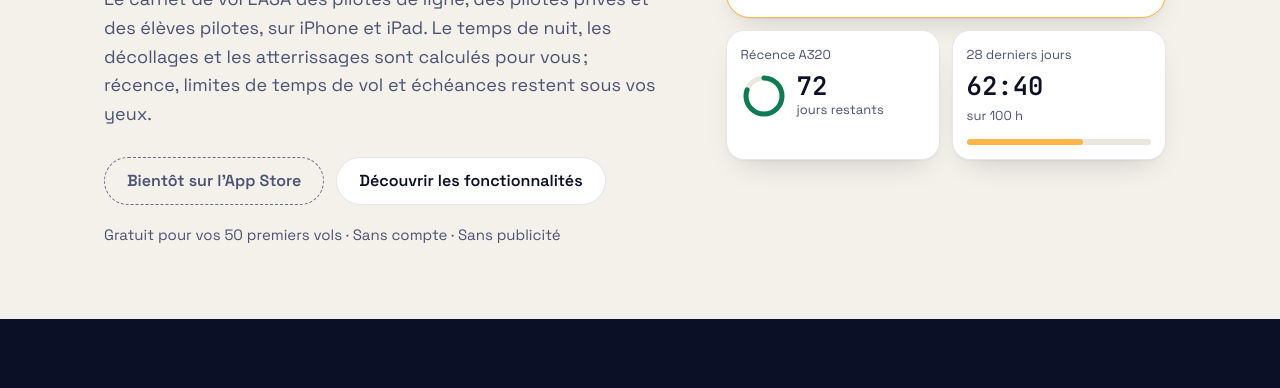
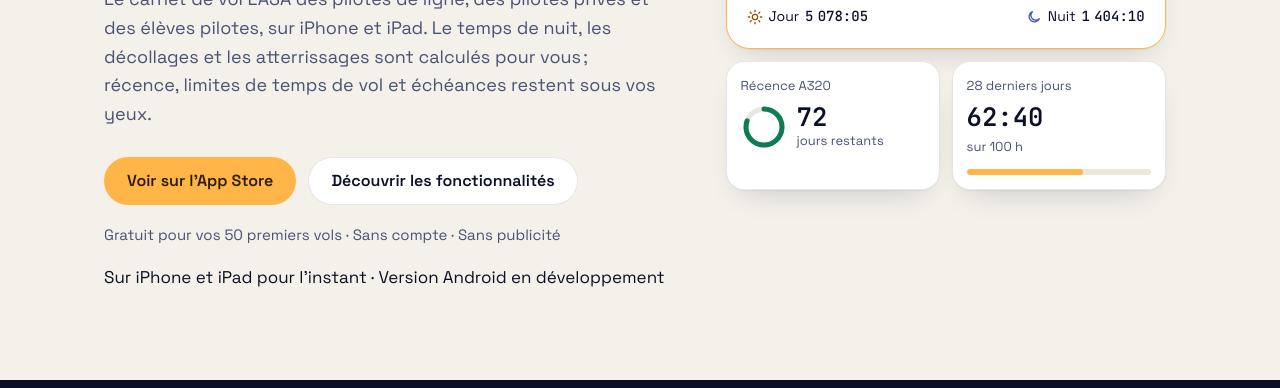
Before and after one commit to norn-studio/norn-studio.github.io, a plain HTML site: page flare/fr/index.html in a window 1280 px wide. Shown: the part 392-780 px from the top of the page. Drawn offline with Linux system fonts and the light colour scheme.

Commit message:
Flare : pages françaises (App Store, Android en développement)

```diff
--- a/flare/fr/index.html
+++ b/flare/fr/index.html
@@ -19,6 +19,7 @@
 <link rel="icon" type="image/png" sizes="32x32" href="../assets/img-favicon-32.png" />
 <link rel="apple-touch-icon" href="../assets/img-apple-touch-icon.png" />
 <link rel="stylesheet" href="../assets/style.css" />
+<meta name="apple-itunes-app" content="app-id=6823144766" />
 <meta property="og:type" content="website" />
 <meta property="og:site_name" content="Flare" />
 <meta property="og:title" content="Flare — carnet de vol EASA pour iPhone et iPad" />
@@ -54,10 +55,11 @@
 <p class="tagline">Chaque vol finit par un arrondi, le flare. Puis il rejoint votre carnet.</p>
 <p class="lead">Le carnet de vol EASA des pilotes de ligne, des pilotes privés et des élèves pilotes, sur iPhone et iPad. Le temps de nuit, les décollages et les atterrissages sont calculés pour vous ; récence, limites de temps de vol et échéances restent sous vos yeux.</p>
 <div class="hero-actions">
-<span class="btn btn-store is-soon">Bientôt sur l’App Store</span>
+<a class="btn btn-store" href="https://apps.apple.com/app/id6823144766">Voir sur l’App Store</a>
 <a class="btn btn-ghost" href="#features">Découvrir les fonctionnalités</a>
 </div>
 <p class="free-line">Gratuit pour vos 50 premiers vols · Sans compte · Sans publicité</p>
+<p class="platform-line">Sur iPhone et iPad pour l’instant · Version Android en développement</p>
 </div>
 <div class="instrument" role="img" aria-label="Illustration de l’accueil de l’app : temps de vol total réparti entre jour et nuit, récence sur A320 et temps de vol des 28 derniers jours.">
 <div class="inst-card">
@@ -179,7 +181,8 @@
 </div>
 <p class="pricing-after">Seuls les vols comptent : les séances simulateur et les mises en place ne comptent pas. Sans Pro, ou une fois l’abonnement terminé, votre carnet reste consultable, modifiable et exportable : seul l’ajout de vols demande Pro.</p>
 <p class="note">Le paiement et le renouvellement sont gérés par Apple avec votre compte Apple. Le prix est indiqué en euros ; l’App Store affiche le prix de votre pays.</p>
-<div class="pricing-store"><span class="btn btn-store is-soon">Bientôt sur l’App Store</span></div>
+<div class="pricing-store"><a class="btn btn-store" href="https://apps.apple.com/app/id6823144766">Voir sur l’App Store</a></div>
+<p class="platform-line">Sur iPhone et iPad pour l’instant · Version Android en développement</p>
 </div>
 </section>
 
```
Also changed, not shown: flare/fr/privacy.html (+1 -0 lines), flare/fr/support.html (+3 -0 lines).
